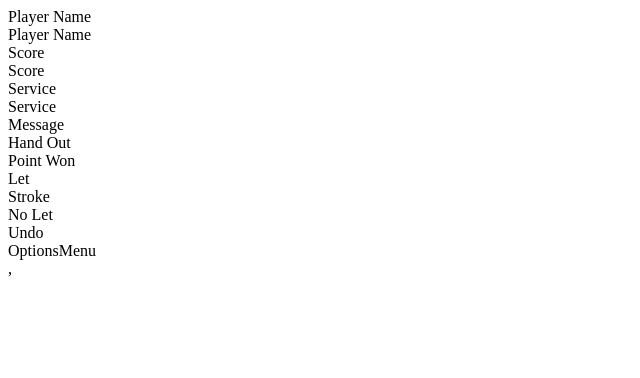
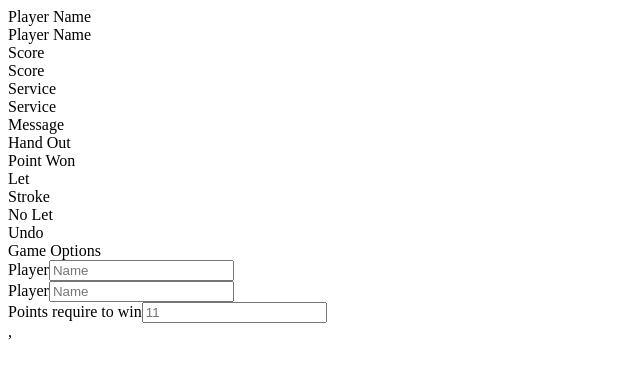
Before and after one commit to bjdixon/squash-score, a React app: page / in a window 1280 px wide. Shown: the top 378 px of the page, without its empty margins (0-640 px from the left). Built offline with nearby package versions, Linux system fonts and the light colour scheme.

Commit message:
add OptionsMenu component skeletons

```diff
--- /dev/null
+++ b/src/OptionsMenu/Color.js
@@ -0,0 +1,15 @@
+import React, { Component } from 'react';
+import styles from './css/Color.css';
+
+
+export default class Color extends Component {
+  render() {
+    return (
+      <div className="field">
+        <div id={ this.props.ref } name={ this.props.ref } className="colorPicker">
+          <div id={ this.props.ref + "output" } className="colorOutput"></div>
+        </div>
+      </div>
+    );
+  }
+}
--- a/src/OptionsMenu/Container.js
+++ b/src/OptionsMenu/Container.js
@@ -1,11 +1,21 @@
 import React, { Component } from 'react';
-import styles from './css/Container.css'
+import styles from './css/Container.css';
+import Name from './Name';
+import Color from './Color';
+import Points from './Points';
 
 
 export default class OptionsMenu extends Component {
   render() {
     return (
-      <div className={ styles.root }>OptionsMenu</div>
+      <nav className={ styles.root }>
+        <div id="optionsTitle">Game Options</div>
+        <Name ref="player1name" />
+        <Color ref="player1color" />
+        <Name ref="player2name" />
+        <Color ref="player2color" />
+        <Points ref="pointsThreshold"/>
+      </nav>
     );
   }
 }
--- /dev/null
+++ b/src/OptionsMenu/Name.js
@@ -0,0 +1,14 @@
+import React, { Component } from 'react';
+import styles from './css/Name.css';
+
+
+export default class Name extends Component {
+  render() {
+    return (
+      <div className="field">
+        <label htmlFor={ this.props.ref }>Player</label>
+        <input type="text" placeholder="Name" name={ this.props.ref } />
+      </div>
+    );
+  }
+}
--- /dev/null
+++ b/src/OptionsMenu/Points.js
@@ -0,0 +1,14 @@
+import React, { Component } from 'react';
+import styles from './css/Points.css';
+
+
+export default class Points extends Component {
+  render() {
+    return (
+      <div className="field">
+        <label htmlFor={ this.props.ref }>Points require to win</label>
+        <input type="number" placeholder="11" name={ this.props.ref } />
+      </div>
+    );
+  }
+}
--- a/src/ScoreCard/Container.js
+++ b/src/ScoreCard/Container.js
@@ -10,7 +10,7 @@ import Message from './Message';
 export default class ScoreCard extends Component {
   render() {
     return (
-      <div id="container">
+      <div id="container" className={ styles.root }>
         <div id="top">
           <Name ref="player1" />
           <Name ref="player2" />
```
Also changed, not shown: src/OptionsMenu/css/Color.css (added), src/OptionsMenu/css/Name.css (added), src/OptionsMenu/css/Points.css (added).
